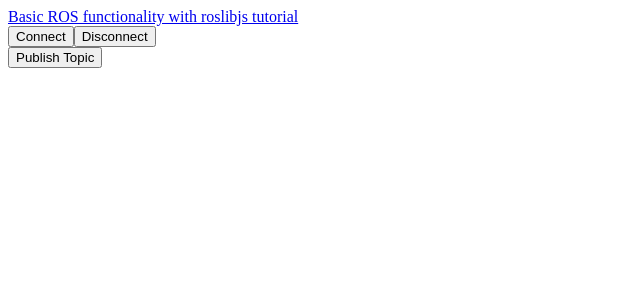
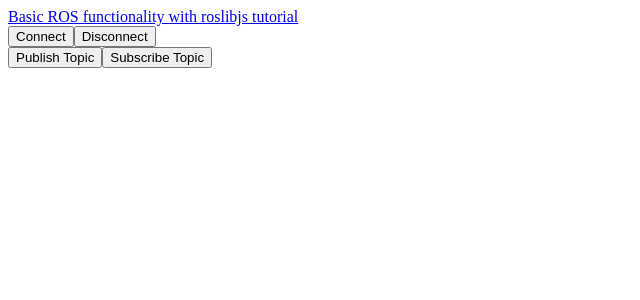
Before and after one commit to ntrlmt/ros-web-test-app, an Angular app: page / in a window 1280 px wide. Shown: the top 300 px of the page, without its empty margins (0-640 px from the left). Built offline with nearby package versions, Linux system fonts and the light colour scheme; what roslib would draw is missing.

Commit message:
Modified

```diff
--- a/src/app/basic-ros-functinality/basic-ros-functinality.component.html
+++ b/src/app/basic-ros-functinality/basic-ros-functinality.component.html
@@ -5,4 +5,6 @@
 </div>
 <div>
   <button (click)="publishTopic()">Publish Topic</button>
+  <button (click)="subscribeTopic()">Subscribe Topic</button>
+  <p>{{subscribeMessage}}</p>
 </div>
--- a/src/app/basic-ros-functinality/basic-ros-functinality.component.ts
+++ b/src/app/basic-ros-functinality/basic-ros-functinality.component.ts
@@ -9,6 +9,8 @@ import { Ros, Topic, Message } from 'roslib';
 })
 export class BasicRosFunctinalityComponent implements OnInit {
   private ros: Ros = undefined;
+  private listener: Topic = undefined;
+  subscribeMessage: string;
   connected: boolean = false;
   constructor() { }
 
@@ -28,6 +30,12 @@ export class BasicRosFunctinalityComponent implements OnInit {
   private closeEvent = () => {
     console.log('Connection to websocket server closed.');
     this.connected = false;
+  }
+
+  private subscribeEvent = (message) => {
+    console.log('Received message on ' + this.listener.name + ': ' + message.data);
+    this.subscribeMessage = message.data;
+    this.listener.unsubscribe();
   }
 
   connect() {
@@ -70,4 +78,14 @@ export class BasicRosFunctinalityComponent implements OnInit {
     }
   }
 
+  subscribeTopic(){
+    this.listener = new Topic({
+      ros : this.ros,
+      name : '/listener',
+      messageType : 'std_msgs/String'
+    });
+
+    this.listener.subscribe(this.subscribeEvent);
+  }
+
 }
```
